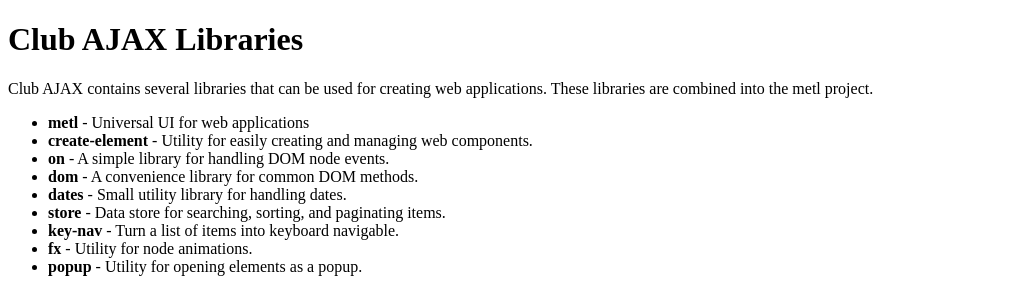
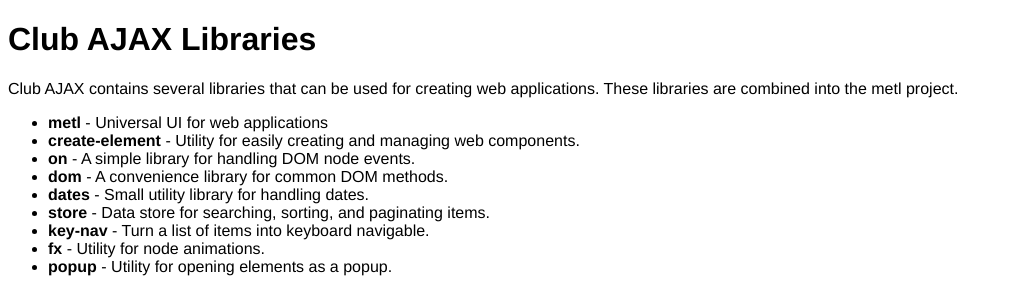
Before and after one commit to clubajax/clubajax.github.io, a plain HTML site: page index.html in a window 1280 px wide. Shown: the top 289 px of the page, without its empty margins (0-1012 px from the left). Drawn offline with Linux system fonts and the light colour scheme.

Commit message:
fix styles

```diff
--- a/style/style.css
+++ b/style/style.css
@@ -1,5 +1,5 @@
 body{
-    font-family: Helvetica Arial sans-serif;
+    font-family: Helvetica, Arial, sans-serif;
 }
 img{
     width: 100px;
```
